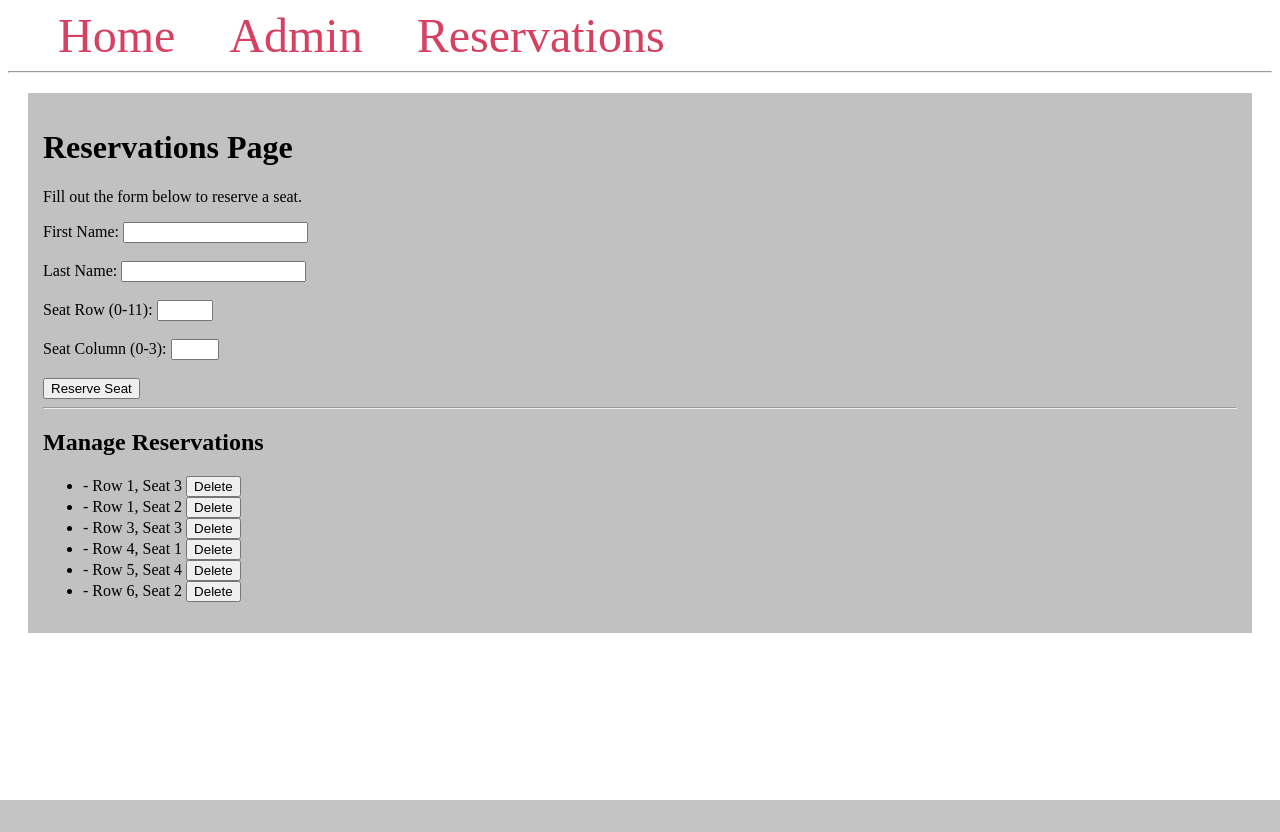
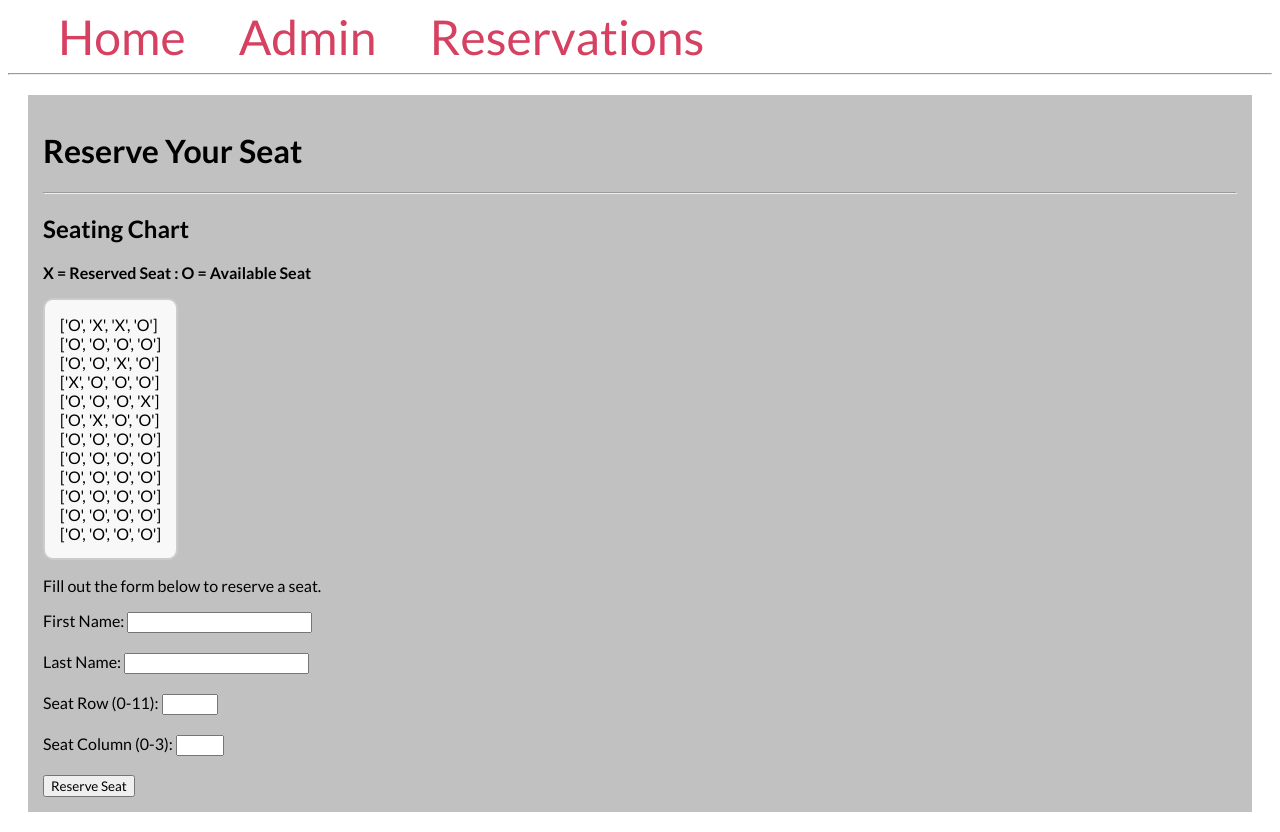
Before and after one commit to DukeMinty/4320_FinalProject, a Flask app: page /reservations in a window 1280 px wide. Before the commit the page ends 800 px from the top, so only its background shows below. Run offline with Flask 3, Linux system fonts and the light colour scheme.

Commit message:
added seat chart to reservations page
the seat chart is updated after each successful reservation. removed the 'manage reservations' section to match the project demo + imported a new font.

```diff
--- a/templates/base.html
+++ b/templates/base.html
@@ -5,6 +5,11 @@
     <title>{% block title %} {% endblock %} - FlaskApp</title>
     <style>
 
+        body, button {
+            font-family: "Lato", sans-serif;
+            font-optical-sizing: auto;
+            font-style: normal;
+        }
         nav a {
             color: #d64161;
             font-size: 3em;
@@ -52,6 +57,11 @@
         }
 
     </style>
+
+    <!-- imports for Lato font -->
+    <link rel="preconnect" href="https://fonts.googleapis.com">
+    <link rel="preconnect" href="https://fonts.gstatic.com" crossorigin>
+    <link href="https://fonts.googleapis.com/css2?family=Lato:ital,wght@0,100;0,300;0,400;0,700;0,900;1,100;1,300;1,400;1,700;1,900&family=Raleway:ital,wght@0,100..900;1,100..900&display=swap" rel="stylesheet">
 </head>
 <body>
     <nav>
--- a/templates/reservations.html
+++ b/templates/reservations.html
@@ -3,10 +3,23 @@
 {% block title %} Reservations {% endblock %}
 
 {% block content %}
-    <h1>Reservations Page</h1>
+    <h1>Reserve Your Seat</h1>
+    <hr>
 
     {% if new_reservation_msg %}
         <p class="confirmation">{{ new_reservation_msg }}</p>
+    {% endif %}
+
+    {% if chart %}
+    <div>
+        <h2>Seating Chart</h2>
+        <p ><b>X = Reserved Seat : O = Available Seat</b></p>
+        <div class="chart">
+            {% for row in chart %}
+                {{ row }}<br>
+            {% endfor %}
+            </div>
+        </div>
     {% endif %}
 
     <p>Fill out the form below to reserve a seat.</p>
@@ -30,21 +43,4 @@
     {% with messages = get_flashed_messages() %}
     {% endwith %}
 
-    <hr>
-    <h2>Manage Reservations</h2>
-    {% if reservations %}
-        <ul>
-            {% for res in reservations %}
-                <li>
-                    {{ res['firstName'] }} {{ res['lastName'] }} - Row {{ res['seatRow'] + 1 }}, Seat {{ res['seatColumn'] + 1 }}
-                    <form method="post" style="display:inline;">
-                        <input type="hidden" name="delete_reservation" value="{{ res['id'] }}">
-                        <button type="submit">Delete</button>
-                    </form>
-                </li>
-            {% endfor %}
-        </ul>
-    {% else %}
-        <p>No reservations yet.</p>
-    {% endif %}
 {% endblock %}
```
